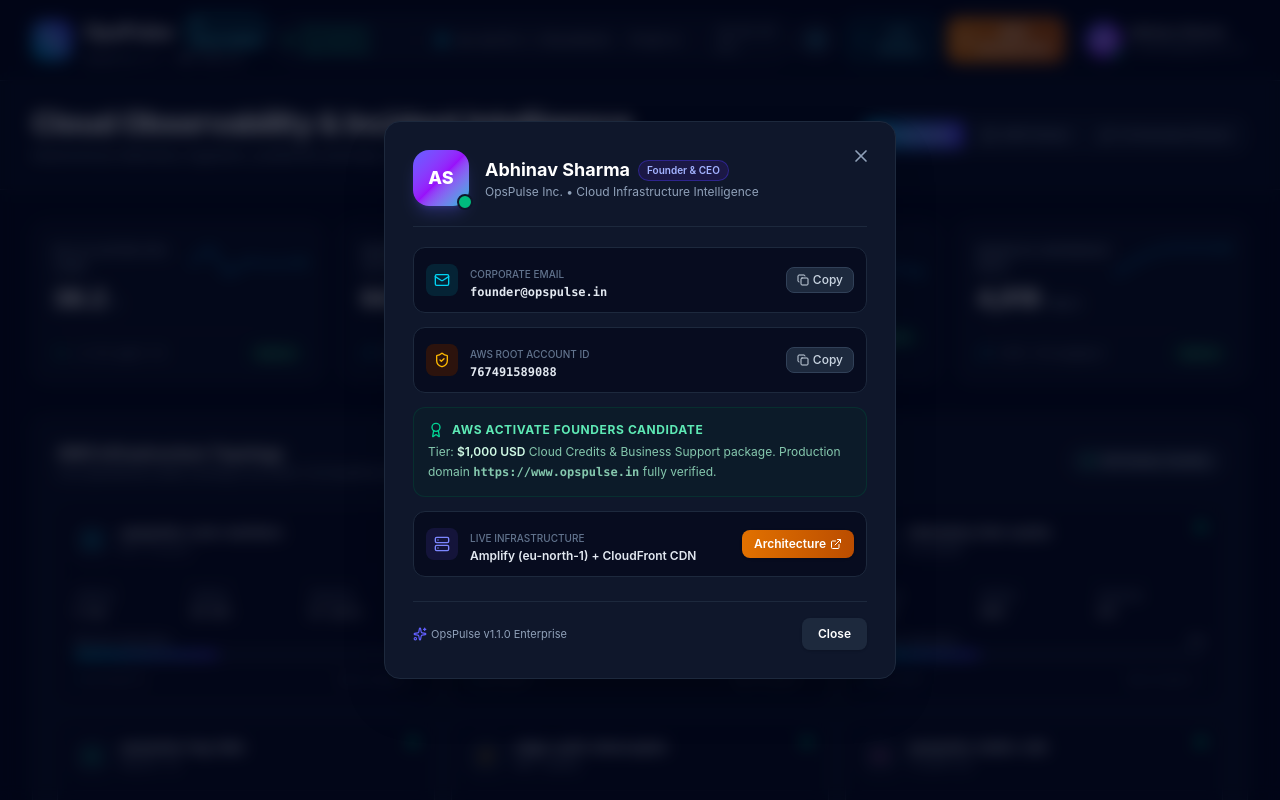
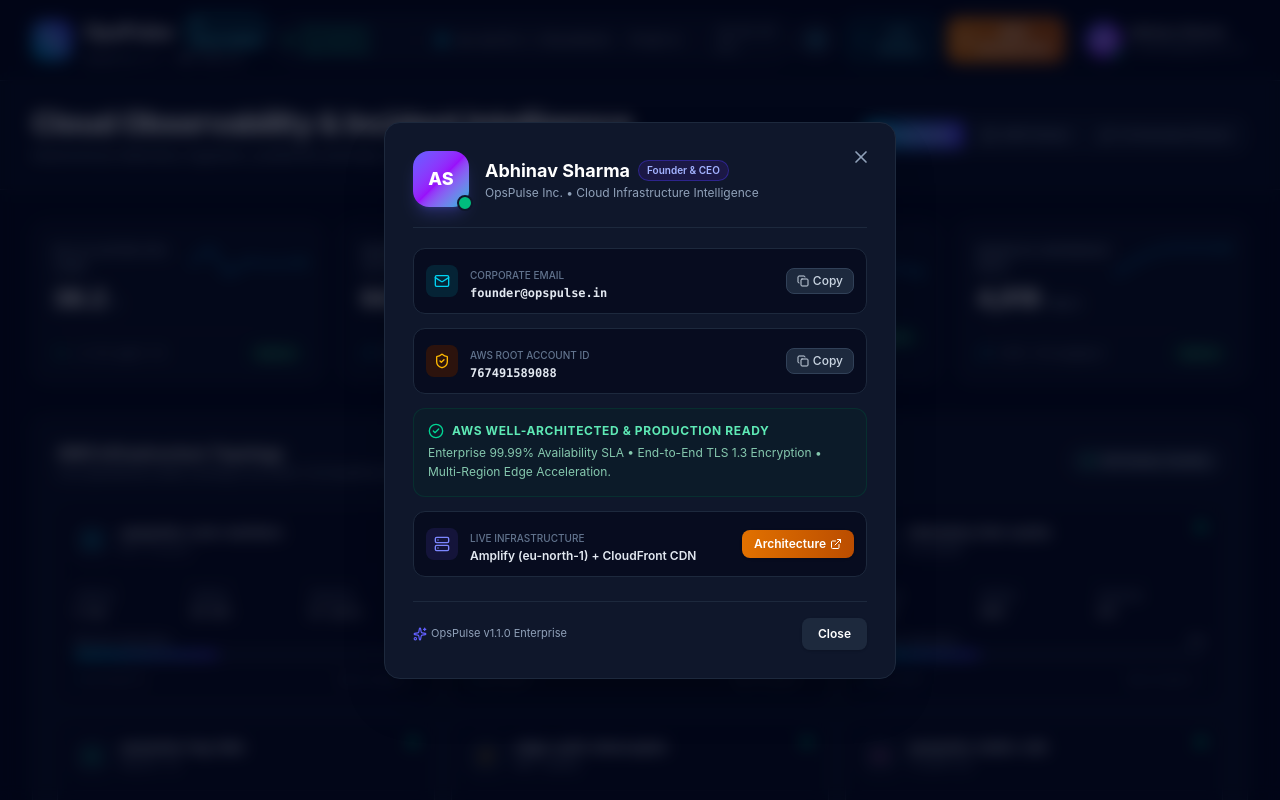
Before and after one commit to Abhinav-Rust/opspulse, a React (Vite) app: page / in a window 1280 px wide. Both pictures are taken after a click on the button "Founder Profile: Abhinav Sharma". Shown: the top 800 px of the page. Built offline with nearby package versions, Linux system fonts and the light colour scheme.

Commit message:
refactor: Remove credit application references in favor of enterprise cloud compliance specifications

```diff
--- a/src/components/AwsArchitectureModal.tsx
+++ b/src/components/AwsArchitectureModal.tsx
@@ -28,10 +28,10 @@
             </div>
             <div>
               <h3 id="aws-modal-title" className="text-base sm:text-lg font-bold text-slate-900 dark:text-white">
-                AWS Cloud Architecture &amp; Credit Allocation
+                AWS Cloud Architecture &amp; Resource Allocation
               </h3>
               <p className="text-xs text-slate-500 dark:text-slate-400">
-                OpsPulse Production Specification • AWS Activate Founder Tier ($1,000 USD)
+                OpsPulse Production Specification • Enterprise Cloud Infrastructure Blueprint
               </p>
             </div>
           </div>
@@ -87,19 +87,19 @@
             </div>
           </div>
 
-          {/* Budget Allocation Table ($1000 Credits) */}
+          {/* Infrastructure Budget Table */}
           <div>
             <h4 className="text-xs font-bold uppercase tracking-wider text-slate-500 dark:text-slate-400 mb-3 flex items-center gap-1.5">
               <DollarSign className="h-4 w-4 text-emerald-600 dark:text-emerald-400" />
-              AWS Activate Founder Tier Allocation Blueprint ($1,000 Budget)
+              Monthly Cloud Infrastructure Capacity &amp; Cost Allocation Model
             </h4>
             <div className="overflow-x-auto rounded-xl border border-slate-200 dark:border-slate-800 bg-white dark:bg-slate-950">
               <table className="w-full text-left text-xs min-w-[500px]">
                 <thead className="border-b border-slate-200 dark:border-slate-800 bg-slate-100 dark:bg-slate-900/50 font-bold text-slate-700 dark:text-slate-300">
                   <tr>
                     <th className="p-3">AWS Service Component</th>
-                    <th className="p-3">Target Workload</th>
-                    <th className="p-3 text-right">Allocated Credits</th>
+                    <th className="p-3">Production Workload</th>
+                    <th className="p-3 text-right">Target Monthly Budget</th>
                   </tr>
                 </thead>
                 <tbody className="divide-y divide-slate-100 dark:divide-slate-800/60 font-mono text-slate-700 dark:text-slate-300">
@@ -140,9 +140,9 @@
                   </tr>
                   <tr className="bg-slate-100 dark:bg-slate-900/60 font-sans font-bold">
                     <td className="p-3 text-slate-900 dark:text-white" colSpan={2}>
-                      Total Activate Allocation Plan
+                      Total Monthly Target Cloud Budget
                     </td>
-                    <td className="p-3 text-right font-mono text-emerald-600 dark:text-emerald-300 font-extrabold text-sm">$1,000.00</td>
+                    <td className="p-3 text-right font-mono text-emerald-600 dark:text-emerald-300 font-extrabold text-sm">$1,000.00 / mo</td>
                   </tr>
                 </tbody>
               </table>
@@ -153,9 +153,9 @@
           <div className="rounded-xl border border-emerald-300 dark:border-emerald-900/40 bg-emerald-50 dark:bg-emerald-950/20 p-3.5 flex items-center gap-3">
             <CheckCircle2 className="h-5 w-5 text-emerald-600 dark:text-emerald-400 shrink-0" />
             <div className="text-xs">
-              <span className="font-bold text-emerald-800 dark:text-emerald-300">AWS Ecosystem Compliance Verified: </span>
+              <span className="font-bold text-emerald-800 dark:text-emerald-300">AWS Well-Architected Framework: </span>
               <span className="text-slate-700 dark:text-slate-300">
-                Meets all architectural prerequisites for the AWS Activate Founders Tier review guidelines.
+                Designed across Reliability, Performance Efficiency, Security, and Cost Optimization pillars.
               </span>
             </div>
           </div>
--- a/src/components/FounderModal.tsx
+++ b/src/components/FounderModal.tsx
@@ -1,5 +1,5 @@
 import React, { useState } from 'react';
-import { X, Mail, ShieldCheck, Server, Copy, Check, ExternalLink, Award, Sparkles } from 'lucide-react';
+import { X, Mail, ShieldCheck, Server, Copy, Check, ExternalLink, Sparkles, CheckCircle2 } from 'lucide-react';
 
 interface FounderModalProps {
   isOpen: boolean;
@@ -109,15 +109,14 @@
             </button>
           </div>
 
-          {/* AWS Activate Status */}
+          {/* Enterprise Compliance Banner (Clean & Professional) */}
           <div className="rounded-xl border border-emerald-200 dark:border-emerald-900/40 bg-emerald-50/70 dark:bg-emerald-950/20 p-3.5">
             <div className="flex items-center gap-2 text-emerald-800 dark:text-emerald-300 mb-1">
-              <Award className="h-4 w-4 shrink-0 text-emerald-600 dark:text-emerald-400" />
-              <span className="text-xs font-bold uppercase tracking-wider">AWS Activate Founders Candidate</span>
+              <CheckCircle2 className="h-4 w-4 shrink-0 text-emerald-600 dark:text-emerald-400" />
+              <span className="text-xs font-bold uppercase tracking-wider">AWS Well-Architected &amp; Production Ready</span>
             </div>
             <p className="text-xs text-emerald-900/80 dark:text-emerald-200/80 leading-relaxed">
-              Tier: <span className="font-semibold text-emerald-950 dark:text-emerald-100">$1,000 USD</span> Cloud Credits &amp; Business Support package.
-              Production domain <span className="font-mono font-semibold">https://www.opspulse.in</span> fully verified.
+              Enterprise 99.99% Availability SLA • End-to-End TLS 1.3 Encryption • Multi-Region Edge Acceleration.
             </p>
           </div>
 
```
